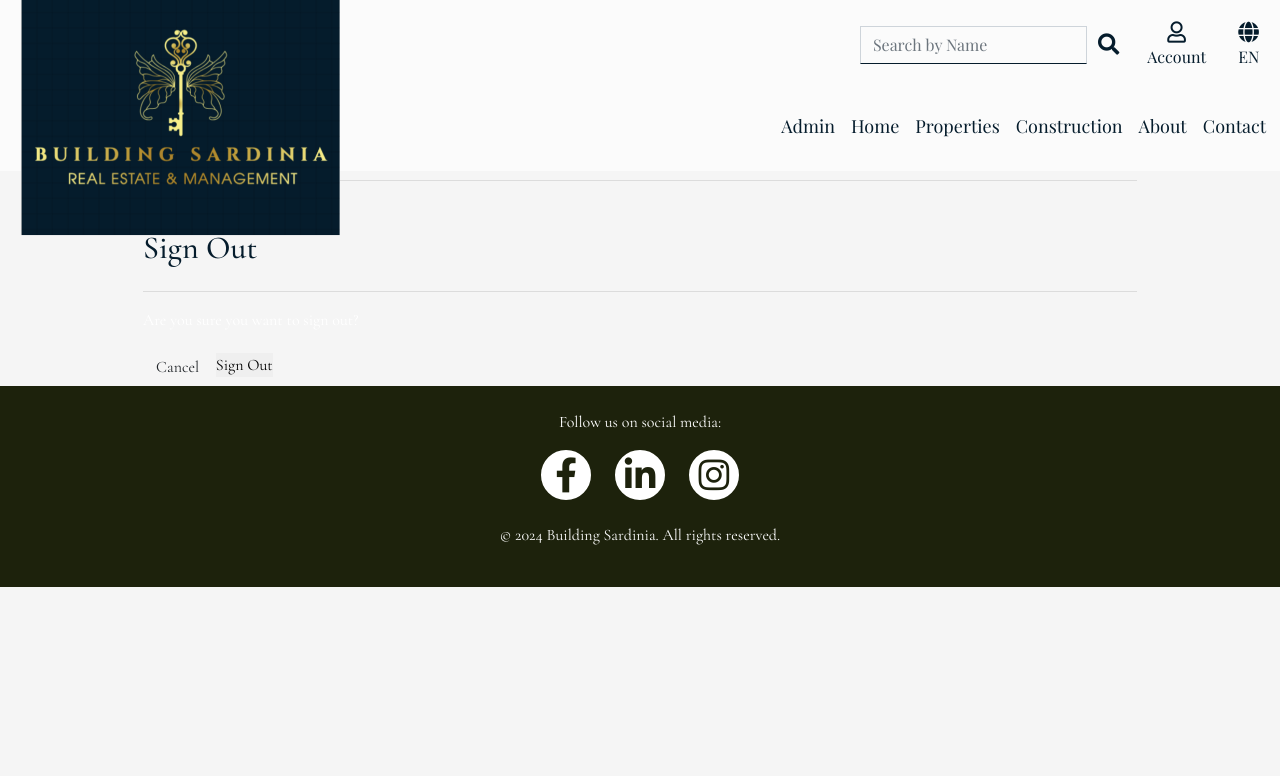
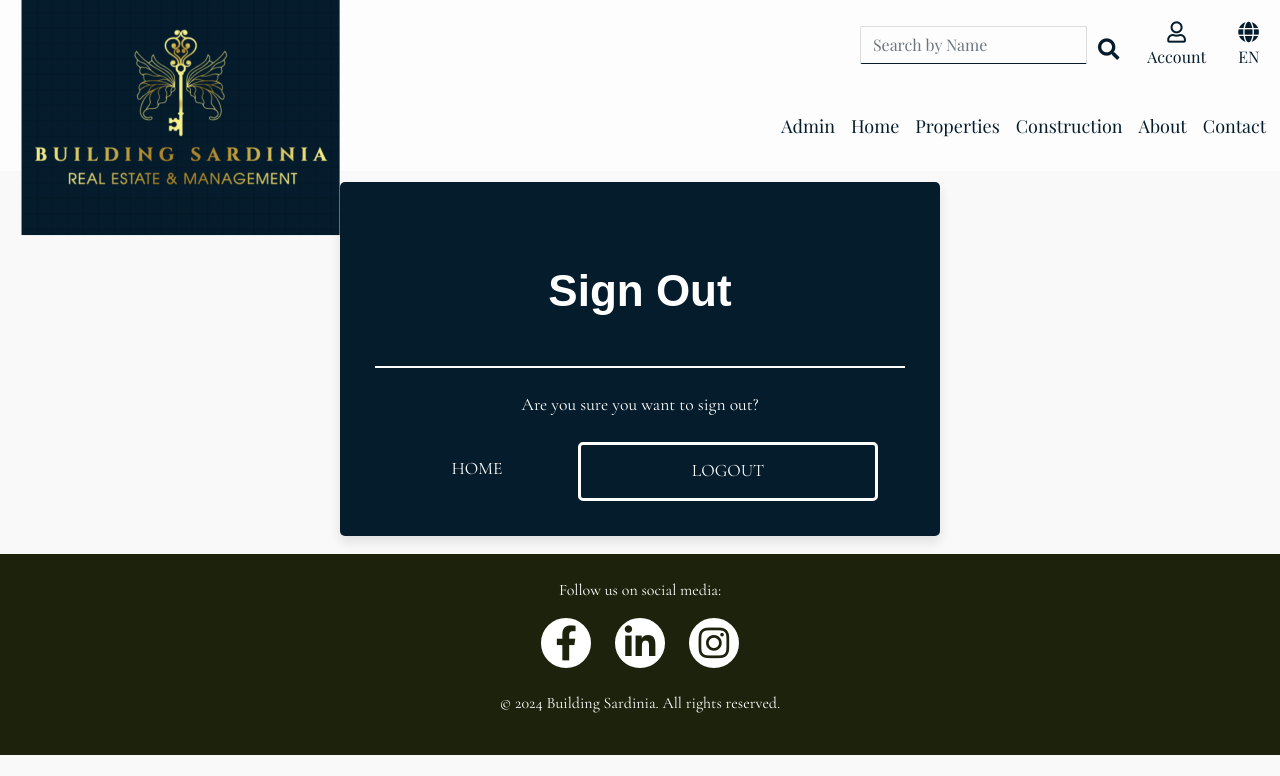
Before and after one commit to Lilla-Kavecsanszki/residenza126, a Django app: template templates/allauth/account/logout.html in a window 1280 px wide. Shown: the top 776 px of the page. Run offline with Django 4.2, Linux system fonts and the light colour scheme; the template is opened without the code that fills it, so the values that code supplies are empty; some libraries are stand-ins or nearby versions; some web fonts are replaced.

Commit message:
Styled logout page

```diff
--- a/static/css/allauth.css
+++ b/static/css/allauth.css
@@ -311,3 +311,64 @@
     flex-direction: column;
     gap: 10px; /* Space between form elements */
 }
+
+/* Logout page */
+
+.signout {
+    color: #fff;
+}
+
+/* Center Text */
+.logouter-form h2,
+.logouter-form p {
+    text-align: center;
+}
+
+/* Sign Out Form */
+.logout-form {
+    display: flex;
+    justify-content: center;
+    gap: 10px; /* Space between buttons */
+    margin-top: 20px; /* Space above buttons */
+}
+
+/* Button Styles */
+.primaryAction,
+.home-button {
+    background-color: #051c2c;
+    color: white;
+    border: 3px solid white;
+    padding: 0.75em 1.5em;
+    font-size: 1em;
+    text-transform: uppercase;
+    border-radius: 5px;
+    cursor: pointer;
+    transition: background-color 0.3s ease, color 0.3s ease;
+    width: 100%; /* Make buttons responsive */
+}
+
+.primaryAction:hover,
+.home-button:hover {
+    background-color: white;
+    color: #051c2c;
+    font-weight: bolder;
+}
+
+/* Responsive Styling */
+@media (max-width: 576px) {
+    .outer-form {
+        padding: 1.5em;
+        margin: 1em;
+    }
+
+    .logout-form {
+        flex-direction: column;
+    }
+
+    .primaryAction,
+    .home-button {
+        margin-bottom: 10px; /* Add space between buttons */
+        font-size: 0.9em; /* Adjust font size for smaller screens */
+        padding: 0.5em 1em; /* Adjust padding */
+    }
+}
--- a/templates/allauth/account/logout.html
+++ b/templates/allauth/account/logout.html
@@ -1,21 +1,32 @@
-{% extends "account/base.html" %} {% load i18n %} {% block head_title %}
-<!-- trans "Sign Out" -->
-{% trans "Sign Out" %}{% endblock %} {% block inner_content %}
-<hr />
-<h2 class="logo-font mt-5 mb-4">{% trans "Sign Out" %}</h2>
-<hr />
-<p>{% trans 'Are you sure you want to sign out?' %}</p>
+{% extends "account/base.html" %}
+{% load i18n crispy_forms_tags %}
+{% load account socialaccount %}
+{% load static %}
 
-<form class="logout-margin" method="post" action="{% url 'account_logout' %}">
-  {% csrf_token %} {% if redirect_field_value %}
-  <input
-    type="hidden"
-    name="{{ redirect_field_name }}"
-    value="{{ redirect_field_value }}"
-  />
-  {% endif %}
-  <a class="btn btn-outline-black rounded-0" href="{% url 'home' %}">Cancel</a>
-  <button type="submit">{% trans 'Sign Out' %}</button>
-</form>
+<!-- Extra CSS -->
+{% block extra_css %}
+<link rel="stylesheet" href="{% static 'css/allauth.css' %}" />
+{% endblock %}
 
+{% block head_title %}
+{% trans "Sign Out" %}{% endblock %}
+
+{% block inner_content %}
+<div class="container-fluid">
+    <div class="row form justify-content-center">
+            <div class="logouter-form">
+                <h2 class="logo-font signout mt-5 mb-5 text-center">{% trans "Sign Out" %}</h2>
+                <hr class="mt-3 mb-4" style="border: 1px solid white;" />
+                <p class="text-center mb-4">{% trans 'Are you sure you want to sign out?' %}</p>
+                <form class="logout-form text-center" method="post" action="{% url 'account_logout' %}">
+                    {% csrf_token %}
+                    {% if redirect_field_value %}
+                    <input type="hidden" name="{{ redirect_field_name }}" value="{{ redirect_field_value }}" />
+                    {% endif %}
+                    <a class="btn home-button mx-2" href="{% url 'home' %}">{% trans "Home" %}</a>
+                    <button type="submit" class="primaryAction mx-2">{% trans 'Logout' %}</button>
+                </form>
+            </div>
+        </div>
+</div>
 {% endblock %}
```
